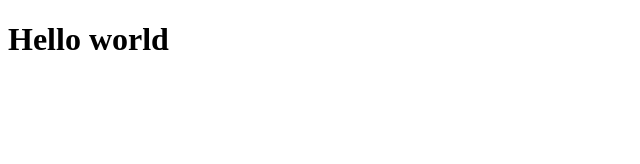
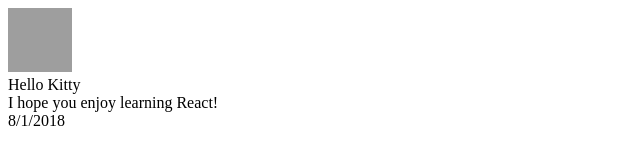
Before and after one commit to hvdung/react-example, a React app: page / in a window 1280 px wide. Shown: the whole page, without its empty margins (0-640 px from the left). Built offline with nearby package versions, Linux system fonts and the light colour scheme; grey boxes are pictures that could not be loaded.

Commit message:
Nested props example

```diff
--- a/src/index.html
+++ b/src/index.html
@@ -5,7 +5,7 @@
     <meta http-equiv="X-UA-Compatible" content="IE=edge">
     <title>React example</title>
   </head>
-  <body>
-    <div id="app"></div>
+  <body id="root">
+
   </body>
 </html>
--- a/src/index.js
+++ b/src/index.js
@@ -1,7 +1,57 @@
 import React from 'react';
 import ReactDOM from 'react-dom';
 
+
+function formatDate(date) {
+  return date.toLocaleDateString();
+}
+
+function Comment(props) {
+  return (
+    <div className="Comment">
+      <UserInfo user={props.author} />
+      <div className="Comment-text">{props.text}</div>
+      <div className="Comment-date">
+        {formatDate(props.date)}
+      </div>
+    </div>
+  );
+}
+
+function Avatar(props){
+  return (
+    <img
+          className="Avatar"
+          src={props.user.avatarUrl}
+          alt={props.user.name}
+        />
+  );
+}
+
+function UserInfo(props){
+  return(
+    <div className="UserInfo">
+        <Avatar user={props.user}/>
+        <div className="UserInfo-name">
+          {props.user.name}
+        </div>
+      </div>
+  );
+}
+
+const comment = {
+  date: new Date(),
+  text: 'I hope you enjoy learning React!',
+  author: {
+    name: 'Hello Kitty',
+    avatarUrl: 'http://placekitten.com/g/64/64',
+  },
+};
 ReactDOM.render(
-  <h1>Hello world</h1>,
-  document.getElementById('app')
+  <Comment
+    date={comment.date}
+    text={comment.text}
+    author={comment.author}
+  />,
+  document.getElementById('root')
 );
```
